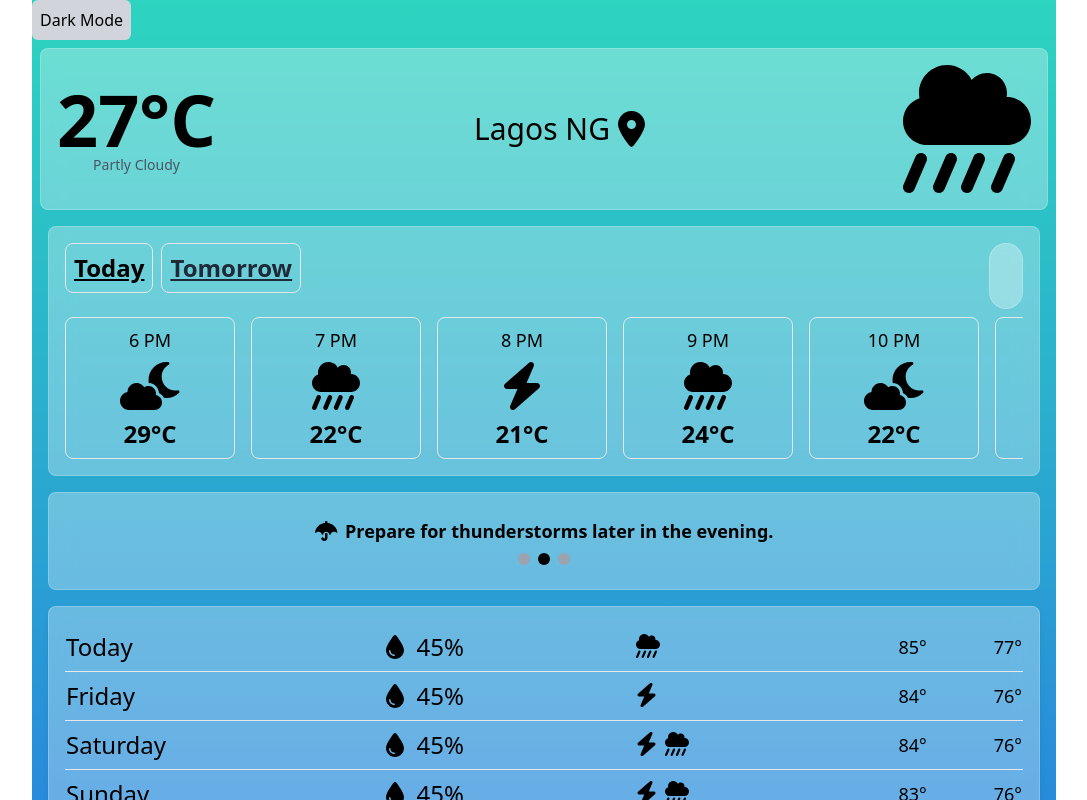
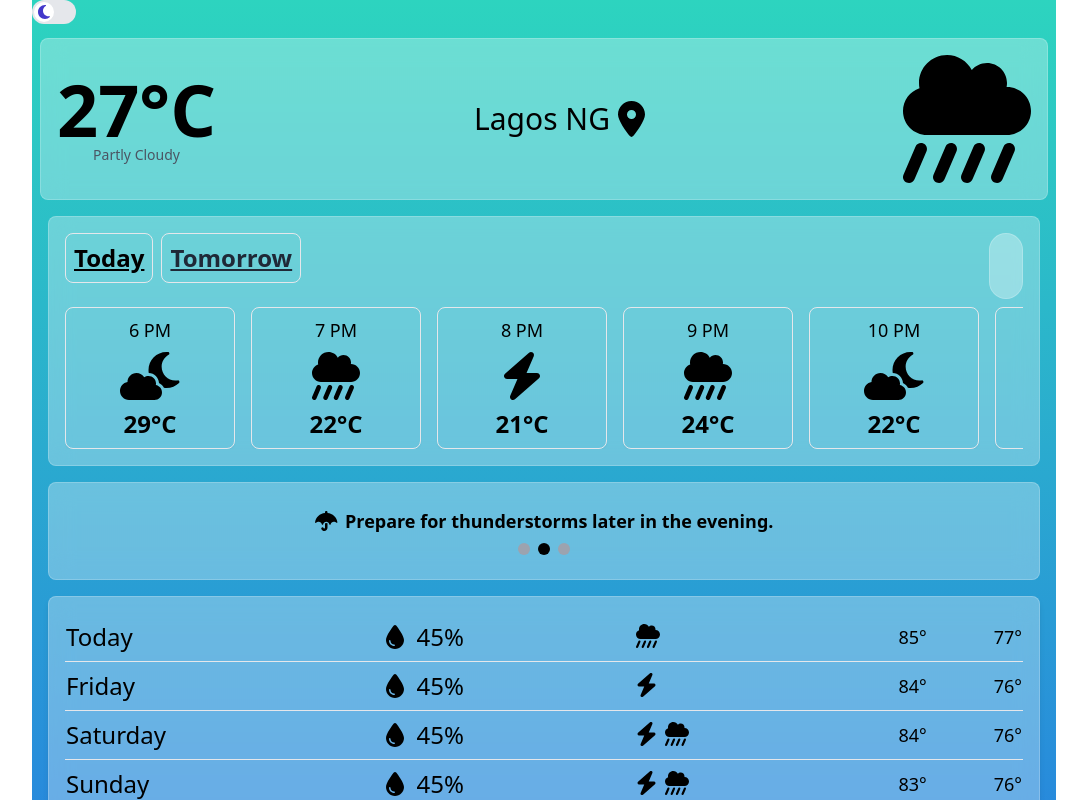
Before and after one commit to VectorGits/SkyCast, a React (Vite) app: page / in a window 1280 px wide. Shown: the top 800 px of the page, without its empty margins (96-1183 px from the left). Built offline with nearby package versions, Linux system fonts and the light colour scheme; some icons are missing.

Commit message:
refactor: Add dark mode toggle with FontAwesome icons

```diff
--- a/src/components/ThemeToggle.jsx
+++ b/src/components/ThemeToggle.jsx
@@ -1,5 +1,7 @@
 // ThemeToggle.js
 import React, { useEffect, useState } from 'react';
+import { FontAwesomeIcon } from '@fortawesome/react-fontawesome';
+import { faSun, faMoon } from '@fortawesome/free-solid-svg-icons';
 
 const ThemeToggle = () => {
     const [isDarkMode, setIsDarkMode] = useState(false);
@@ -30,12 +32,26 @@ const ThemeToggle = () => {
     };
 
     return (
-        <button
-            onClick={toggleTheme}
-            className={`p-2 rounded-md ${isDarkMode ? 'bg-gray-600' : 'bg-gray-300'}`}
-        >
-            {isDarkMode ? 'Light Mode' : 'Dark Mode'}
-        </button>
+        <label className="relative inline-flex items-center cursor-pointer">
+            <input
+                type="checkbox"
+                checked={isDarkMode}
+                onChange={toggleTheme}
+                className="sr-only peer"
+            />
+            <div className="w-11 h-6 bg-gray-200 peer-focus:outline-none peer-focus:ring-2 peer-focus:ring-blue-300 dark:peer-focus:ring-blue-800 rounded-full peer dark:bg-gray-700 peer-checked:bg-blue-600">
+                <span
+                    className={`absolute left-[2px] top-[2px] bg-white w-5 h-5 rounded-full transition-transform duration-300 ease-in-out flex items-center justify-center ${
+                        isDarkMode ? 'translate-x-5' : ''
+                    }`}
+                >
+                    <FontAwesomeIcon
+                     icon={isDarkMode ? faSun : faMoon}
+                     className={isDarkMode ? 'text-teal-400' : 'text-indigo-700'}
+                    />
+                </span>
+            </div>
+        </label>
     );
 };
 
```
